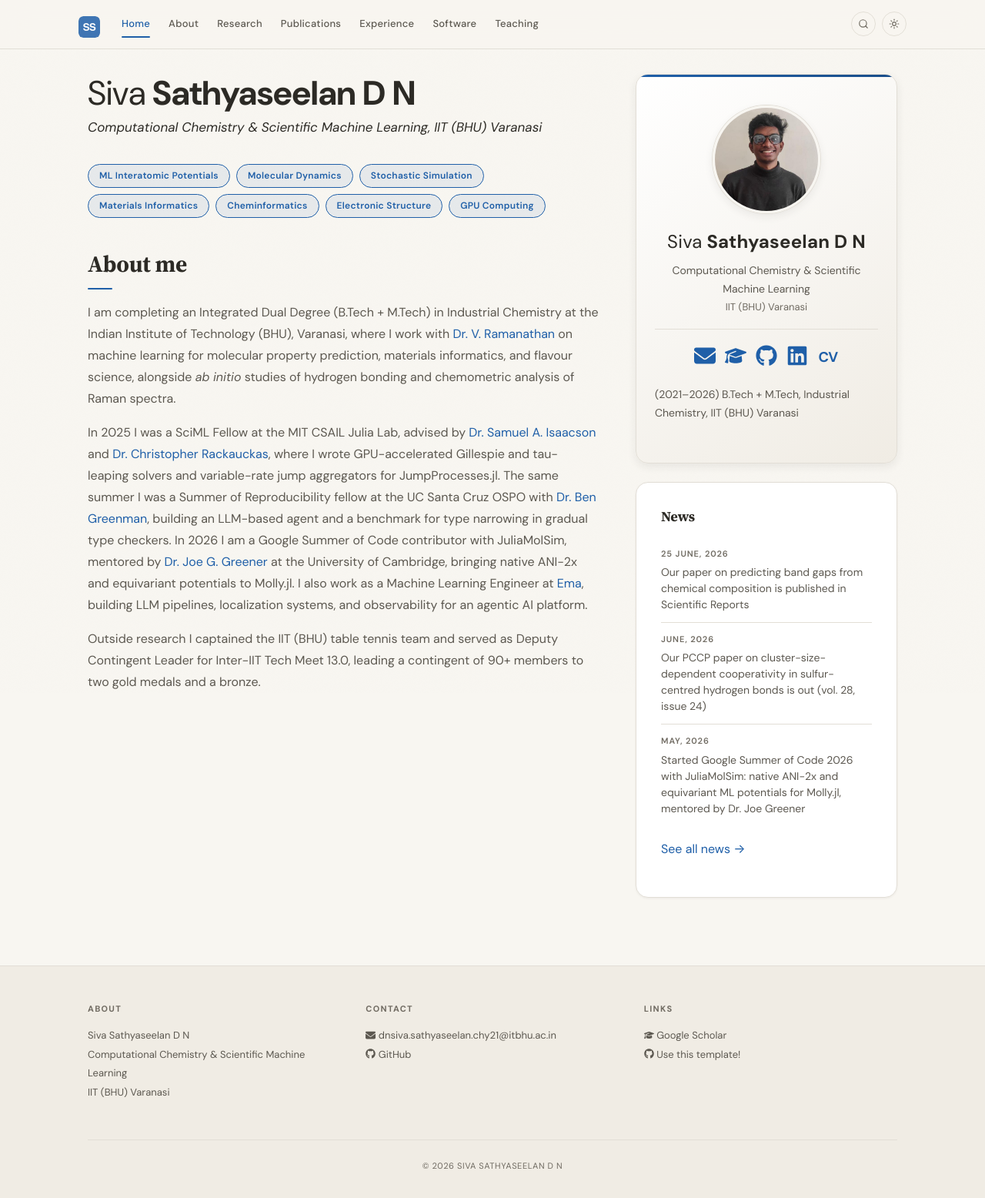
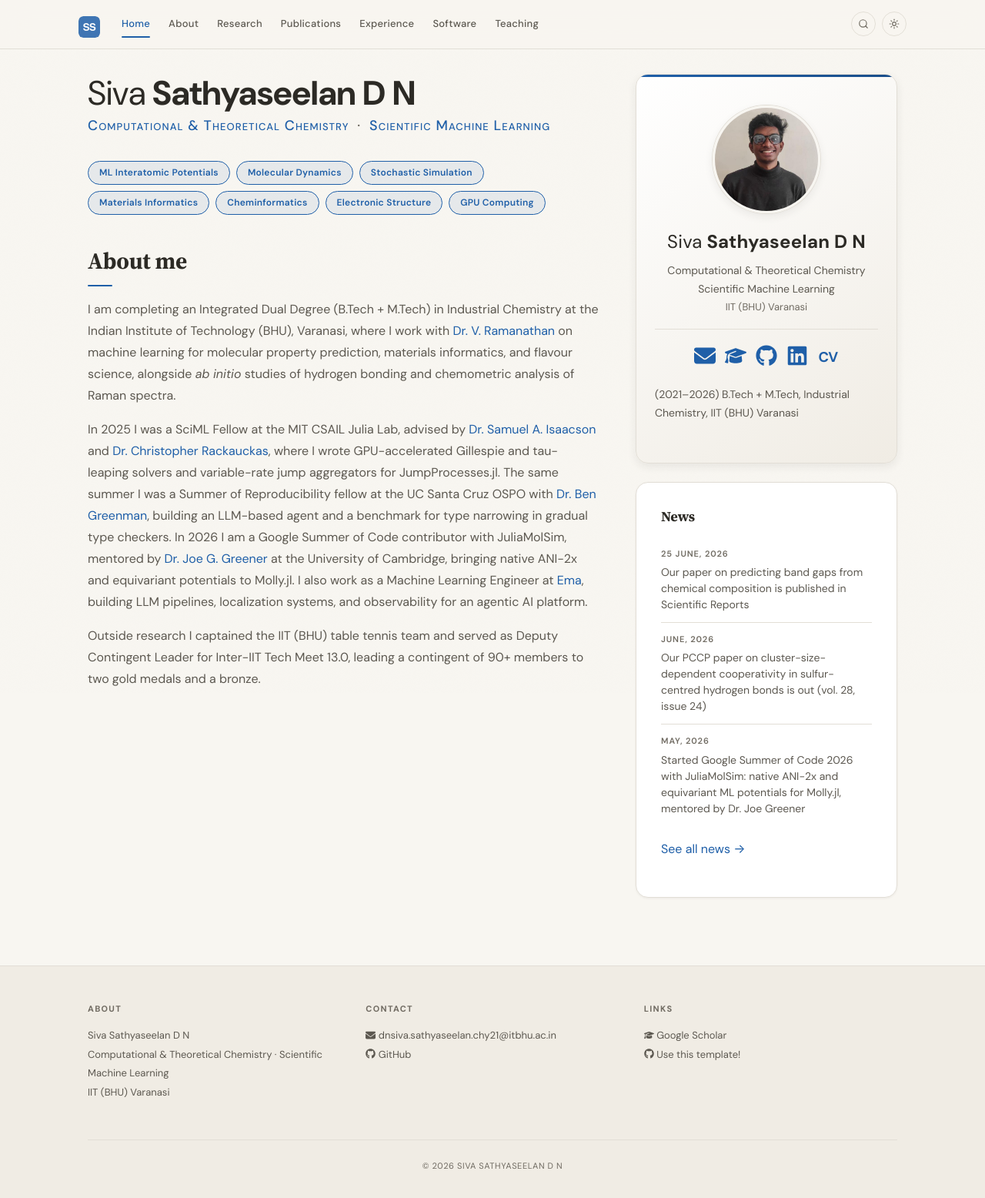
Before and after one commit to sivasathyaseeelan/sivasathyaseeelan.github.io, a Jekyll site: the page built from _pages/home.md, in a window 1280 px wide. Shown: the whole page at 77% size. Built offline with Jekyll 4.4.1, drawn with Linux system fonts in a browser that asks for light colours.

Commit message:
CV-style position line under the name: small caps, accent colour

```diff
--- a/_config.yml
+++ b/_config.yml
@@ -4,7 +4,7 @@
 name: "Siva Sathyaseelan D N"
 name_first: "Siva"          # light weight in the header, like the CV
 name_last: "Sathyaseelan D N"  # bold weight
-title: "Computational Chemistry & Scientific Machine Learning"
+title: "Computational & Theoretical Chemistry · Scientific Machine Learning"
 institution: "IIT (BHU) Varanasi"
 email: dnsiva.sathyaseelan.chy21@itbhu.ac.in
 photo: headshot.jpg  # place your photo in images/
--- a/_includes/sidebar.html
+++ b/_includes/sidebar.html
@@ -3,7 +3,7 @@
 <img src="{{ site.photo | prepend: '/images/' | relative_url }}" class="profile-photo" alt="{{ site.name }}" width="140" height="140" fetchpriority="high">
 </a>
 <p class="profile-name"><span class="name-first">{{ site.name_first | default: site.name }}</span>{% if site.name_first %} <span class="name-last">{{ site.name_last }}</span>{% endif %}</p>
-<p class="profile-title">{{ site.title }}</p>
+<p class="profile-title">{{ site.title | replace: " · ", "<br>" }}</p>
 <p class="profile-institution">{{ site.institution }}</p>
 <div class="profile-links">
 {% if site.email %}<a href="mailto:{{ site.email }}" class="icon-link" title="Email" aria-label="Email">{% include icon.html name="envelope" %}</a>{% endif %}
--- a/_pages/home.md
+++ b/_pages/home.md
@@ -5,7 +5,7 @@ permalink: /
 ---
 
 <h1 class="home-hero"><span class="name-first">{{ site.name_first | default: site.name }}</span>{% if site.name_first %} <span class="name-last">{{ site.name_last }}</span>{% endif %}</h1>
-<p class="home-hero-sub">{{ site.title }}, {{ site.institution }}</p>
+<p class="home-hero-sub">{{ site.title | replace: " · ", '<span class="sep">&middot;</span>' }}</p>
 
 <div class="chip-container" markdown="0">
 <a href="{{ '/research' | relative_url }}" class="chip">ML Interatomic Potentials</a>
--- a/_sass/layouts/_home.scss
+++ b/_sass/layouts/_home.scss
@@ -49,12 +49,34 @@
   }
 }
 
-.home-hero-sub {
-  font-size: 1.0625rem;
-  color: var(--text-muted);
+.home-hero-sub,
+.position-line {
+  font-family: 'DM Sans', system-ui, -apple-system, sans-serif;
+  font-variant: small-caps;
+  font-size: 1.125rem;
+  font-weight: 500;
+  letter-spacing: 0.06em;
+  color: var(--accent);
   margin-bottom: var(--space-8);
-  font-style: italic;
+  font-style: normal;
   max-width: none;
+
+  .sep {
+    display: inline-block;
+    margin: 0 0.6em;
+    color: var(--text-muted);
+  }
+}
+
+.position-line {
+  margin-bottom: var(--space-1);
+}
+
+// Beat the lead-paragraph rule above, which restyles the first <p>
+.home-content > p.home-hero-sub {
+  font-size: 1.125rem;
+  color: var(--accent);
+  line-height: 1.5;
 }
 
 // Banner image — editorial frame with caption
```
Also changed, not shown: _pages/about.md (+2 -1 lines).
